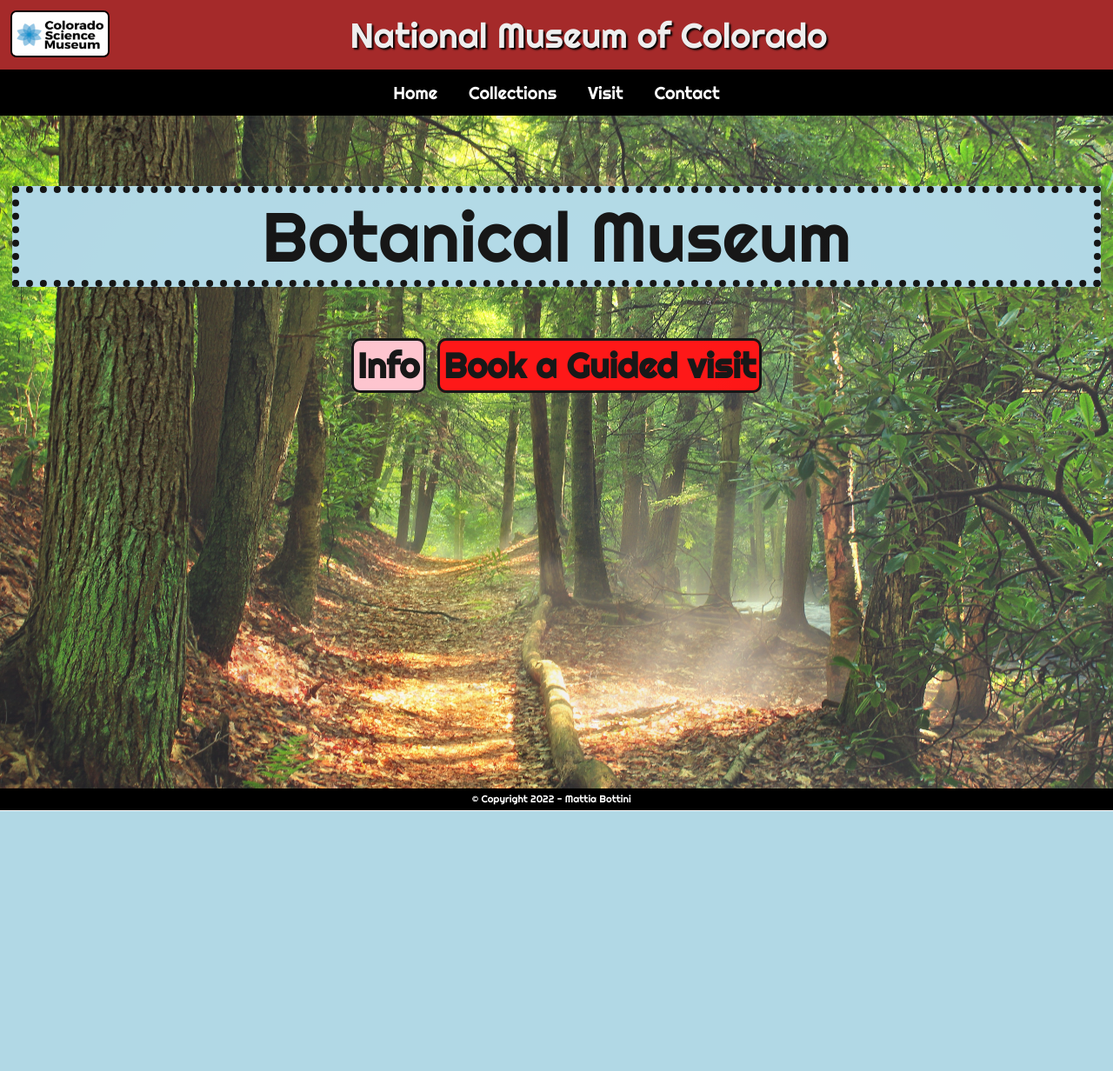
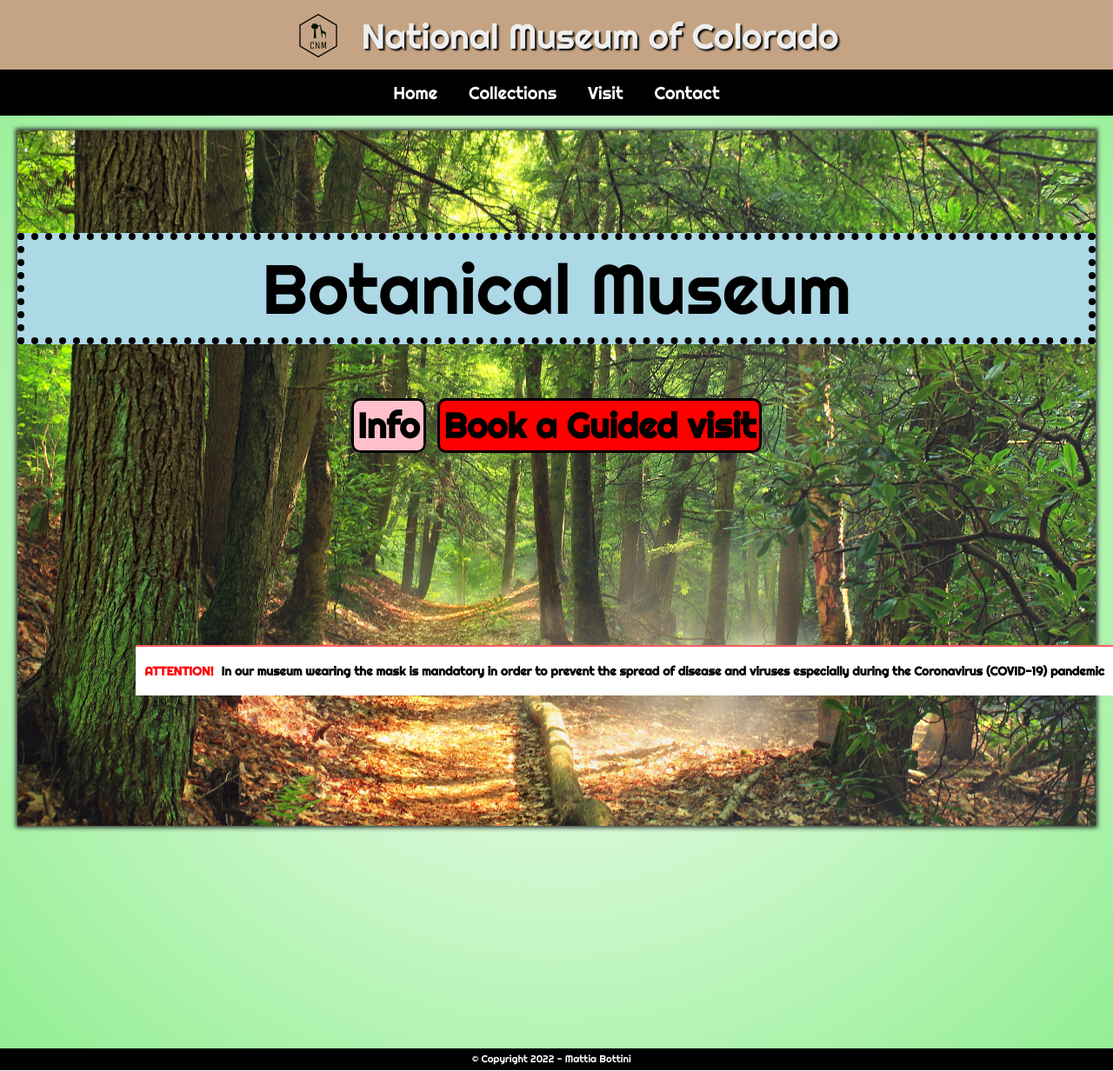
Before and after one commit to mattiabottini/ScienceMuseum, a PHP site: page / in a window 1280 px wide. Shown: the whole page at 87% size. Before the commit the page ends 933 px from the top, so only its background shows below. Run offline with PHP 8.4, Linux system fonts and the light colour scheme.

Commit message:
Homepage css refactor

```diff
--- a/book.css
+++ b/book.css
@@ -1,7 +1,7 @@
 body {
     margin: 0px; padding: 0px; font-size: 85%;
     color: black;
-    background-image: radial-gradient(white, lightgrey);
+    background-image: radial-gradient(white, lightgreen);
     font-family: 'marker';
     }
 
@@ -22,7 +22,7 @@ h1 {
 }
 
 h2 {
-    margin-top: 120px;
+    margin-top: 80px;
     text-align: center;
     background-color: lightblue;
     border: dotted 8px black;
@@ -30,30 +30,32 @@ h2 {
     font-weight: normal;
 }
 
+p {
+    color:red;
+    display:inline-block;
+    margin-right: 5px;
+}
 
 #header {
     height: 80px;
-    background-color: brown;
+    background-color: rgb(196, 164, 132);
     text-align: center;
 }
 
 a.header {
     text-decoration: none;
     font-size: 40px;
-    margin-left: 20%;
-    margin-right: 25%;
     color: #eee;
     text-shadow: 2px 2px 2px black;
+    vertical-align:middle;
 }
 
 .headerImage {
-    width: 110px;
+    width: 100px;
     height:50px;
-    border: solid black 2px;
-    border-radius: 7px;
-    float: left;
-    margin: 12px;
+    vertical-align:middle;
 }
+
 
 #times {
     margin:auto; width: auto; height: auto;
@@ -91,13 +102,30 @@ tr {
 }
 
 #contentHome {
+    margin-top: 70px;
+    margin-left: 20px;
+    margin-right: 20px;
+    height:100%;
+    text-align: center;
+    background-image: url("./trees.jpg");
+    background-repeat: no-repeat ;
+    box-shadow: 0 0 5px 2px #282a2d;
+    line-height: 1.4;
+    background-size: 100%;
+}
+
+#contentHome1 {
+    margin: 10%;
+    height:auto;
+    text-align: center;
+    column-count: 2;
+}
+
+#contentCollection {
     padding: 1em;
-    height:100%;
-    background-image: url('trees.jpg');
-    background-size: cover;
+    margin-left: 10px;
+    margin-right: 10px;
     text-align: center;
-    opacity: 0.9;
-    background-repeat: no-repeat;
 }
 
 a.contact {
@@ -197,6 +227,21 @@ a.opening {
     height: 100px;
 }
 
+.disclaimer {
+    margin-top: 50px;
+    position:fixed;
+    height: auto;
+    bottom: 0;
+    right: 0;
+    z-index: 1;
+    border-top: 2px solid #ff5c62;
+    text-align: center;
+    font-size: 14px;
+    font-weight: bold;
+    background-color: #fff;
+    padding: 5px 10px 5px 10px;
+}
+
 #footer {
     height: 20px;
     background-color: black;
--- a/contactReservation.php
+++ b/contactReservation.php
@@ -6,7 +6,7 @@
     $subject = $_POST['subject'];
     $message = $_POST['textarea'];
     echo "<link rel='stylesheet' type='text/css' href='./book.css'/>";
-    $contactAccepted='<header id="header"> <br><a class="header" href="./index.php">National Museum of Colorado</a></header>
+    $contactAccepted='<header id="header"><br> <img class = "headerImage" src="./logo.svg" alt="logo"><a class="header" href="./index.php">National Museum of Colorado</a></header>
     <div class="navbar">
     <a href="./index.php">Home</a>
     <div class="subnav">
--- a/index.php
+++ b/index.php
@@ -6,19 +6,26 @@
         <script src="HomePageJS.js"></script>
     </head>
     <body>
-            <header id="header"> <img class = "headerImage" src="./Logo.png"><br><a class="header" href="./index.php">National Museum of Colorado</a></header>
-            <article id="contentHome"> <h2 id="changeText">Botanical Museum</h2>
+            <header id="header"><br> <img class = "headerImage" src="./logo.svg" alt="logo"><a class="header" href="./index.php">National Museum of Colorado</a></header>
+            <div class="disclaimer">
+               <p>ATTENTION!</p> In our museum wearing the mask is mandatory in order to prevent the spread of disease and viruses especially during the Coronavirus (COVID-19) pandemic
+              </div>
+            <article id="contentHome">
+              <br> <br>
+              <h2 id="changeText">Botanical Museum</h2>
                 <a class= "opening" href="#openingtimes">Info</a>
                 <a class= "contact" href="./book.html">Book a Guided visit</a>
+            </article>
+            <article id="contentHome1">
             </article>
             <div class="navbar">
                 <a href="./index.php">Home</a>
                 <div class="subnav">
                   <button class="subnavbtn">Collections <i class="fa fa-caret-down"></i></button>
                   <div class="subnav-content">
-                    <a href="./botany.html">Botany</a>
-                    <a href="./zoology.html">Zoology</a>
-                    <a href="./mineralogy.html">Mineralogy</a>
+                    <a href="./botany.php">Botany</a>
+                    <a href="./zoology.php">Zoology</a>
+                    <a href="./mineralogy.php">Mineralogy</a>
                   </div>
                 </div>
                 <div class="subnav">
--- a/reservation.php
+++ b/reservation.php
@@ -7,7 +7,7 @@
     $dates = $_POST['date'];
     $timeslot = $_POST['timeslot'];
     echo "<link rel='stylesheet' type='text/css' href='./book.css' />";
-    $htmlAccepted='<header id="header"> <br><a class="header" href="./index.php">National Museum of Colorado</a></header>
+    $htmlAccepted='<header id="header"><br> <img class = "headerImage" src="./logo.svg" alt="logo"><a class="header" href="./index.php">National Museum of Colorado</a></header>
     <div class="navbar">
     <a href="./index.php">Home</a>
     <div class="subnav">
@@ -31,7 +31,7 @@
   <article id="content"> <h1> Your reservation has been accepted!</h1> </article>
 <footer id="footer"> &copy Copyright 2022 - Mattia Bottini </footer>';
 
-$htmlNotAccepted='<header id="header"> <br><a class="header" href="./index.php">National Museum of Colorado</a></header>
+$htmlNotAccepted='<header id="header"><br> <img class = "headerImage" src="./logo.svg" alt="logo"><a class="header" href="./index.php">National Museum of Colorado</a></header>
 <div class="navbar">
 <a href="./index.php">Home</a>
 <div class="subnav">
```
Also changed, not shown: other parts of book.css (+21 -10 lines), book.html (+4 -4 lines), botany.html (deleted, +0 -30 lines), botany.php (added, +45 -0 lines), contact.html (+4 -4 lines), mineralogy.html (deleted, +0 -30 lines), mineralogy.php (added, +45 -0 lines), zoology.html (deleted, +0 -30 lines), zoology.php (added, +45 -0 lines), Logo.png (deleted), LogoMuseo.png (deleted), headerLogo.svg (added), logo.svg (added), logo_large.png (added), 2 more files, 1 other file.
